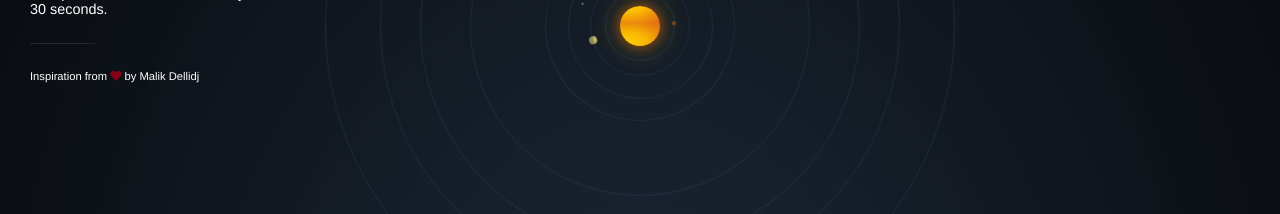
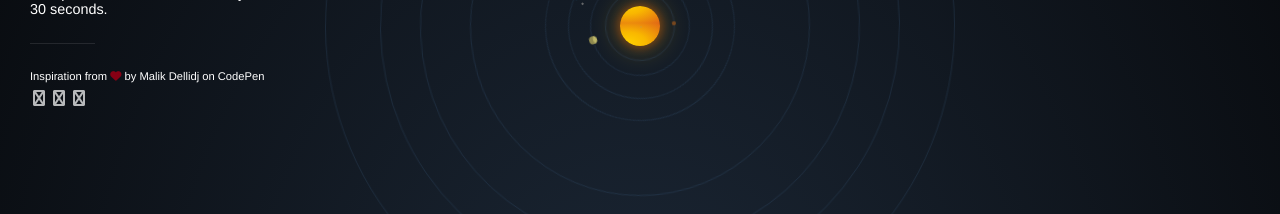
Before and after one commit to StarKnightt/Solar-System, a React (Vite) app: page / in a window 1280 px wide. Shown: the part 374-588 px from the top of the page. Built offline with nearby package versions, Linux system fonts and the light colour scheme.

Commit message:
added the cdn file

```diff
--- a/index.html
+++ b/index.html
@@ -5,8 +5,7 @@
     <link rel="icon" type="image/svg+xml" href="/favicon.ico" />
     <meta name="viewport" content="width=device-width, initial-scale=2.0" />
     <title>Solar System</title>
-    <link rel="stylesheet" href="https://cdnjs.cloudflare.com/ajax/libs/font-awesome/5.15.3/css/all.min.css">
-  </head>
+    <link rel="stylesheet" href="https://cdnjs.cloudflare.com/ajax/libs/font-awesome/6.6.0/css/all.min.css" integrity="sha512-Kc323vGBEqzTmouAECnVceyQqyqdsSiqLQISBL29aUW4U/M7pSPA/gEUZQqv1cwx4OnYxTxve5UMg5GT6L4JJg==" crossorigin="anonymous" referrerpolicy="no-referrer" />  </head>
   <body>
     <div id="root"></div>
     <script type="module" src="/src/main.jsx"></script>
--- a/src/components/SolarSystem.jsx
+++ b/src/components/SolarSystem.jsx
@@ -20,7 +20,7 @@ const SolarSystem = () => {
         </p>
         <hr />
         <p className="author">
-          Inspiration from <i className="fa fa-heart"></i> by Malik Dellidj
+          Inspiration from <i className="fa fa-heart" href ="https://codepen.io/kowlor/"></i> by Malik Dellidj on CodePen
         </p>
         <p className="links">
           <a className="fa fa-codepen icon" href="https://codepen.io/kowlor/" target="_blank" rel="noopener noreferrer"></a>
--- a/src/styles/SolarSystem.css
+++ b/src/styles/SolarSystem.css
@@ -309,7 +309,7 @@
   }
 
   .asteroids-belt {
-    opacity: .7;
+    opacity: 1;
     border-color: transparent !important;
     height: 300px;
     width: 300px;
```
